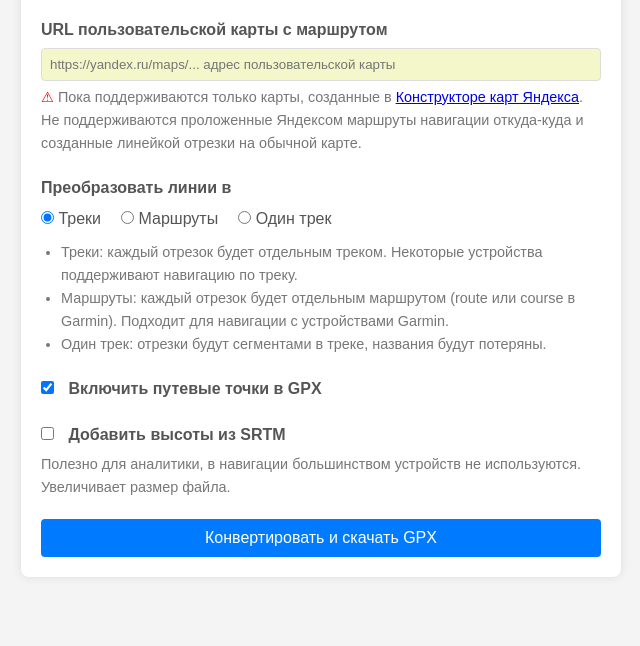
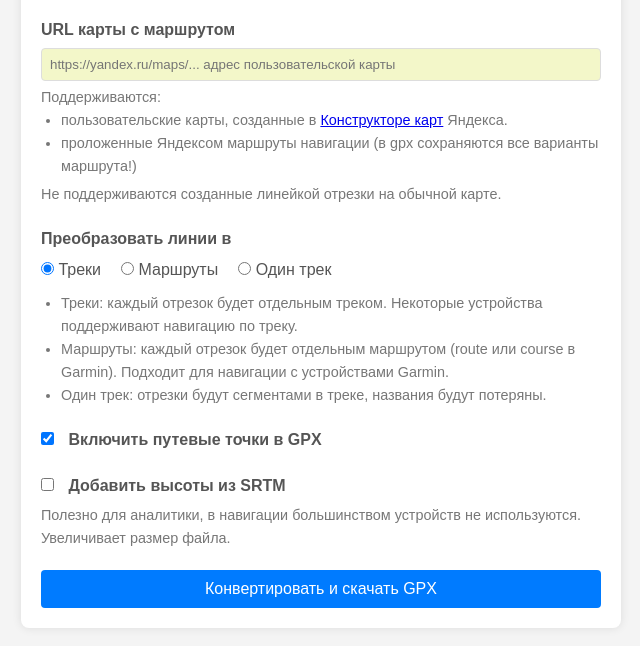
Before and after one commit to ag79/yndx-gpx-web, a plain HTML site: page index.html in a window 1280 px wide. Shown: the part 94-740 px from the top of the page, without its empty margins (319-959 px from the left). Drawn offline with Linux system fonts and the light colour scheme.

Commit message:
supported maps

```diff
--- a/index.html
+++ b/index.html
@@ -27,10 +27,14 @@
         <h1>Яндекс карты ⇒ GPX</h1>
         <form id="converterForm">
             <div class="form-group">
-                <label for="url">URL пользовательской карты с маршрутом</label>
+                <label for="url">URL карты с маршрутом</label>
                 <input type="text" id="url" name="url" placeholder="https://yandex.ru/maps/... адрес пользовательской карты" required>
-                <p class="description"><span style="color: red">&#9888;</span> Пока поддерживаются только карты, созданные в <a href="https://yandex.ru/map-constructor/">Конструкторе карт Яндекса</a>.
-                    Не поддерживаются проложенные Яндексом маршруты навигации откуда-куда и созданные линейкой отрезки на обычной карте.</p>
+                <p class="description">Поддерживаются:</p>
+                    <ul class="description-list">
+                        <li>пользовательские карты, созданные в <a href="https://yandex.ru/map-constructor/">Конструкторе карт</a> Яндекса.</li>
+                        <li>проложенные Яндексом маршруты навигации (в gpx сохраняются все варианты маршрута!)</li>
+                    </ul>
+                <p class="description">Не поддерживаются созданные линейкой отрезки на обычной карте.</p>
             </div>
 
             <div class="form-group">
```
